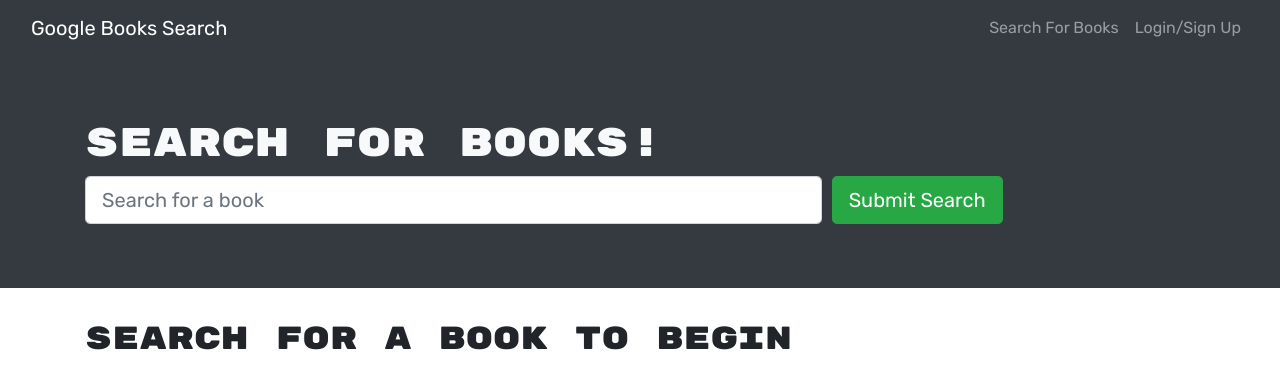
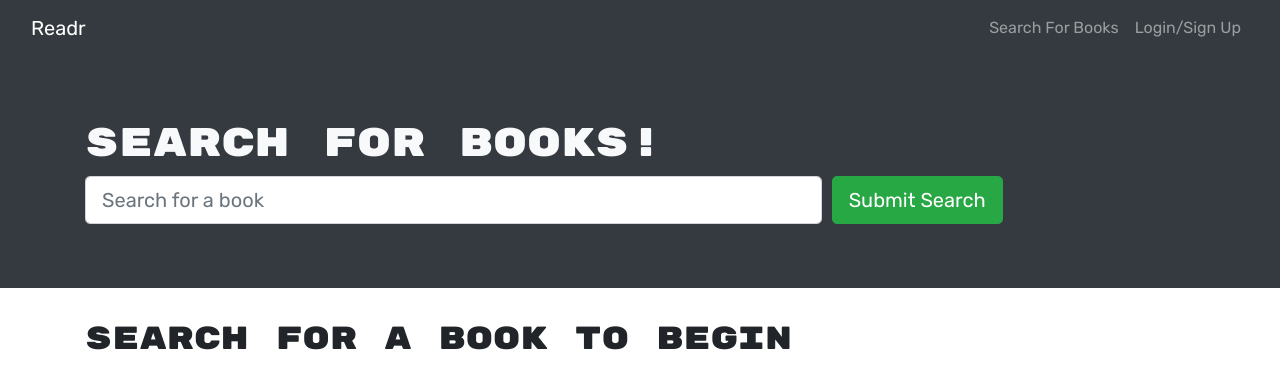
Before and after one commit to leoelicos/readr, a React (Create React App) app in the folder client/: page / in a window 1280 px wide. Shown: the top 388 px of the page. Built offline with nearby package versions, Linux system fonts and the light colour scheme.

Commit message:
Rebrand to readr

```diff
--- a/client/src/components/Navbar.js
+++ b/client/src/components/Navbar.js
@@ -21,7 +21,7 @@
           <Navbar.Brand
             as={Link}
             to='/'>
-            Google Books Search
+            Readr
           </Navbar.Brand>
           {/* button to open and close hamburger menu */}
           <Navbar.Toggle aria-controls='navbar' />
```
Also changed, not shown: 2 other files (tests, documents, lock files or other folders).
